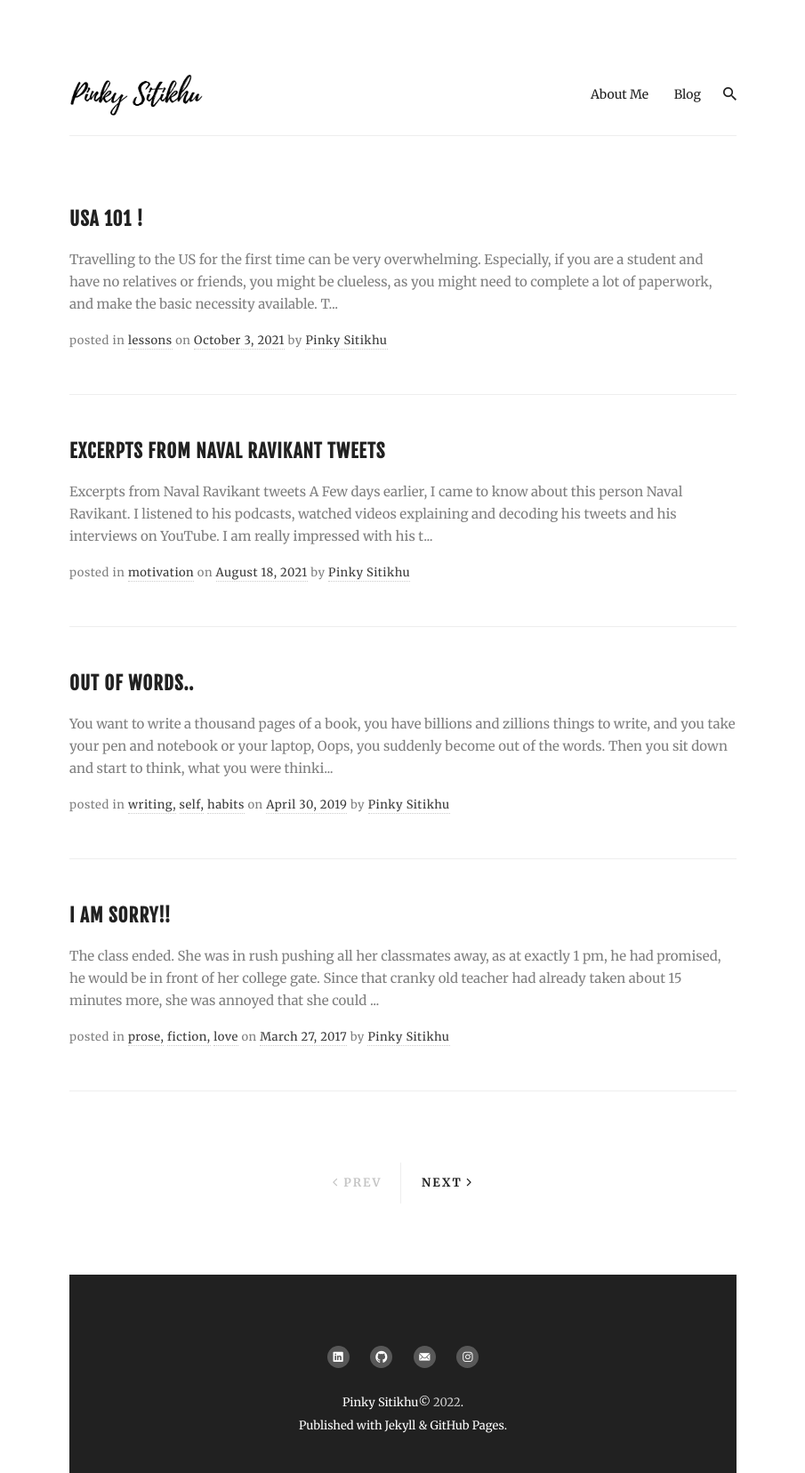
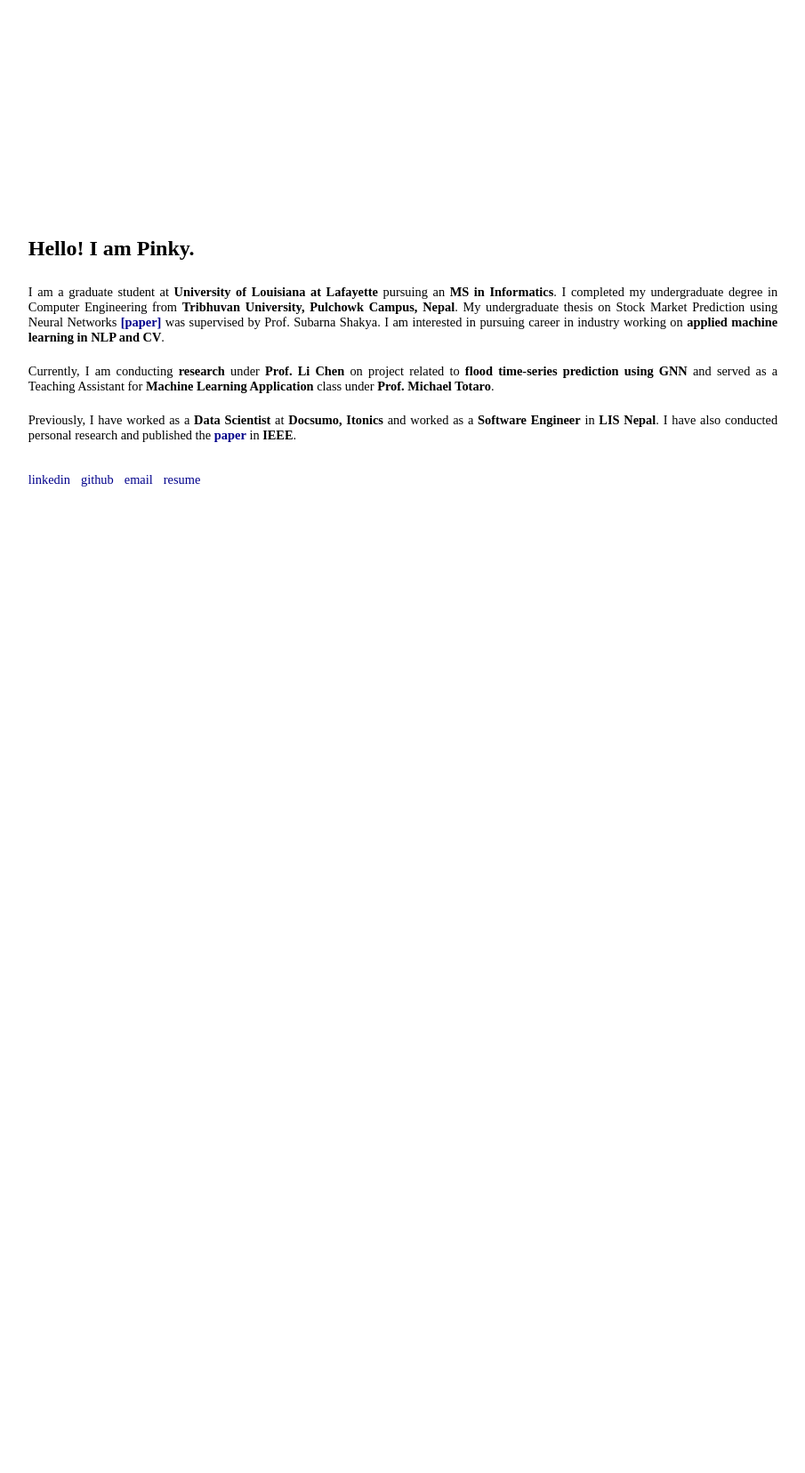
Before and after one commit to pinksi/pinkysitikhu, a Jekyll site: the page index.html, which Jekyll copies as it is, in a window 1280 px wide. Shown: the whole page at 89% size, without its empty margins (187-1092 px from the left). Built offline with Jekyll 4.4.1, drawn with Linux system fonts in a browser that asks for light colours; nearby versions of some CDN libraries; the list of posts is cut into pages by our own code; after the commit the page ends 900 px from its top, so only the background shows below that.

Commit message:
creates new intro page

```diff
--- a/index.html
+++ b/index.html
@@ -1,17 +1,72 @@
----
-layout: default
----
-{% if site.hero == true %}
-	{% include hero.html %}
-{% endif %}
+<!DOCTYPE html>
+<html lang="en">
+  <head>
 
-<div class="container">
-	<div class="row">
-		{% if site.posts.size > 0 %}
-			{% for post in paginator.posts %}
-				{% include article-content.html %}
-			{% endfor %}
-		{% endif %}
-	</div>
-</div>
-{% include pagination.html %}
+    <meta charset="utf-8" />
+    <meta name="viewport" content="width=device-width, initial-scale=1" />
+    <link
+      rel="stylesheet"
+      href="https://cdnjs.cloudflare.com/ajax/libs/font-awesome/4.7.0/css/font-awesome.min.css"
+    />
+
+    <title>Pinky Sitikhu</title>
+
+    <!-- Import the webpage's stylesheet -->
+    <link rel="stylesheet" href="/style.css" />
+
+    <!-- Import the webpage's javascript file -->
+    <script src="/script.js" defer></script>
+  </head>
+  <body>
+
+    <!-- The wrapper and content divs set margins and positioning -->
+    <div class="wrapper">
+      <div class="content" role="main">
+        <div class="instructions">
+          <div class="row">
+            <!-- <div class="column">
+              <div>
+                <img
+                  src="images/profile_image.jpg"
+                  class="centerimg"
+                />
+              </div>
+            </div> -->
+            <div class="column">
+              <h2>Hello! I am Pinky.</h2>
+              <p>
+                I am a graduate student at
+                <b>University of Louisiana at Lafayette</b> pursuing an
+                <b>MS in Informatics</b>. I completed my undergraduate degree in Computer Engineering from
+                <b>Tribhuvan University, Pulchowk Campus, Nepal</b>. My undergraduate thesis on Stock Market Prediction using
+                Neural Networks <a href="https://ieeexplore.ieee.org/document/8443057"><b>[paper]</b></a> was supervised by Prof. Subarna Shakya.
+                I am interested in pursuing career in industry working on <b>applied machine learning in NLP and CV</b>.
+              </p>
+
+              <p>
+                Currently, I am conducting <b>research</b> under <b>Prof. Li Chen</b> on project related to <b>flood time-series prediction
+                using GNN</b> and served as a Teaching Assistant for <b>Machine Learning Application</b> class under <b>Prof. Michael Totaro</b>.
+              </p>
+
+              <p>
+                Previously, I have worked as a <b>Data Scientist</b> at <b>Docsumo, Itonics</b> and worked as a <b>Software Engineer</b>
+                in <b>LIS Nepal</b>. I have also conducted personal research and published the <a href="https://ieeexplore.ieee.org/document/8947433"><b>paper</b></a> in <b>IEEE</b>.
+              </p>
+              <br />
+              <div>
+                <a href="https://www.linkedin.com/in/pinky-sitikhu-5579b2a0/"
+                  >linkedin</a
+                >
+                &nbsp; <a href="https://github.com/pinksi">github</a> &nbsp;
+                <a href="mailto:pinky.sitikhu524@gmail.com">email</a> &nbsp;
+                <a
+                  href="https://drive.google.com/file/d/1lAcbOe6xtR-jMPl9C8oED0I5-H4D9qgI/view?usp=sharing"
+                  >resume</a>
+              </div>
+            </div>
+          </div>
+        </div>
+      </div>
+    </div>
+  </body>
+</html>
--- /dev/null
+++ b/script.js
@@ -0,0 +1,10 @@
+console.log("Hello 🌎");
+
+const btn = document.querySelector("button"); // Get the button from the page
+// Detect clicks on the button
+if (btn) {
+  btn.onclick = function() {
+    // The JS works in conjunction with the 'dipped' code in style.css
+    btn.classList.toggle("dipped");
+  };
+}
--- /dev/null
+++ b/style.css
@@ -0,0 +1,194 @@
+p {
+    font-size: 0.9rem;
+    padding-top: 5pt;
+  }
+
+  a {
+    font-size: 0.9rem;
+    color: #00008B;
+    text-decoration: none;
+  }
+
+  a:visited {
+    font-size: 0.9rem;
+    color: #00008B;
+    text-decoration: none;
+  }
+
+  a:active {
+    font-size: 0.9rem;
+    color: #00008B;
+    text-decoration: none;
+  }
+
+  a:hover {
+    font-size: 0.9rem;
+    color: #00008B;
+    font-weight: bold;
+  }
+
+  img {
+    border-radius: 50%;
+    width: 10%;
+    justify-content: center;
+  }
+
+
+  /* Our default values set as CSS variables */
+  :root {
+    --color-bg: #FFFFFF;
+    --color-text-main: #000000;
+    --color-primary: #FFFF00;
+    --wrapper-height: 87vh;
+    --image-max-width: 300px;
+    --image-margin: 3rem;
+    --font-family: "Didot, serif";
+    --font-family-header: "Didot, serif";
+    /* --font-family: "HK Grotesk";
+    --font-family-header: "HK Grotesk"; */
+  }
+
+  /* Basic page style resets */
+  * {
+    box-sizing: border-box;
+  }
+  [hidden] {
+    display: none !important;
+  }
+
+  /* Import fonts */
+  /* @font-face {
+    font-family: HK Grotesk;
+    src: url("https://cdn.glitch.me/605e2a51-d45f-4d87-a285-9410ad350515%2FHKGrotesk-Regular.otf?v=1603136326027")
+      format("opentype");
+  }
+  @font-face {
+    font-family: HK Grotesk;
+    font-weight: bold;
+    src: url("https://cdn.glitch.me/605e2a51-d45f-4d87-a285-9410ad350515%2FHKGrotesk-Bold.otf?v=1603136323437")
+      format("opentype");
+  } */
+
+
+  .divider {
+    padding: 0 1rem;
+  }
+  /******************************************************************************
+  END Glitch hello-app default styles
+  ******************************************************************************/
+
+  body {
+    font-family: HK Grotesk;
+    background-color: var(--color-bg);
+  }
+
+  /* Page structure */
+  .wrapper {
+    min-height: var(--wrapper-height);
+    display: grid;
+    place-items: center;
+    margin: 0 1rem;
+  }
+  .content {
+    display: flex;
+    flex-direction: column;
+    align-items: center;
+    justify-content: center;
+  }
+
+  /* Very light scaling for our illustration */
+  .title {
+    color: #000000;
+    font-family: HK Grotesk;
+    font-style: normal;
+    font-weight: bold;
+    font-size: 100px;
+    line-height: 105%;
+    margin: 0;
+  }
+
+  /* Very light scaling for our illustration */
+  .illustration {
+    max-width: 100%;
+    max-height: var(--image-max-width);
+    margin-top: var(--image-margin);
+  }
+
+  /* Instructions */
+  .instructions {
+    margin: 1rem auto 0;
+  }
+
+  /* Button - Add it from the README instructions */
+  button,
+  input {
+    font-family: inherit;
+    font-size: 100%;
+    background: #FFFFFF;
+    border: 1px solid #000000;
+    box-sizing: border-box;
+    border-radius: 4px;
+    padding: 0.5rem 1rem;
+    transition: 500ms;
+  }
+
+  /* Subheading */
+  h2 {
+    color: #000000;
+  }
+
+  /* Interactive image */
+  .illustration:active {
+    transform: translateY(5px);
+  }
+
+  /* Button dip
+  - Toggling this class on and off will move it down and up again
+  - The button transition property above determines the speed of the translate (500ms)
+  */
+  .dipped {
+    transform: translateY(5px);
+  }
+
+
+  .img-div {
+    align-items: center;
+    justify-content: center;
+  }
+
+  .column {
+    float: center;
+    width: 100%;
+    align-items: center;
+    justify-content: center;
+    padding-bottom: 20px;
+    text-align: justify;
+    text-justify: inter-word;
+  }
+
+  /* Clear floats after the columns */
+  .row {
+    content: "";
+    display: table;
+    clear: both;
+    height: 200px;
+    margin: auto;
+    width: 70%;
+    max-width: 1300px;
+    padding: 10px;
+    align-items: center;
+    justify-content: center;
+  }
+
+  .centerimg {
+    border-radius: 50%;
+    width: 20%;
+    display: block;
+    margin-left: auto;
+    margin-right: auto;
+    margin-bottom: 10px;
+  }
+
+  /* .centerimg img{
+    width:100%;
+  } */
```
Also changed, not shown: index_original.html (added, +17 -0 lines), images/profile_image.jpg (added).
